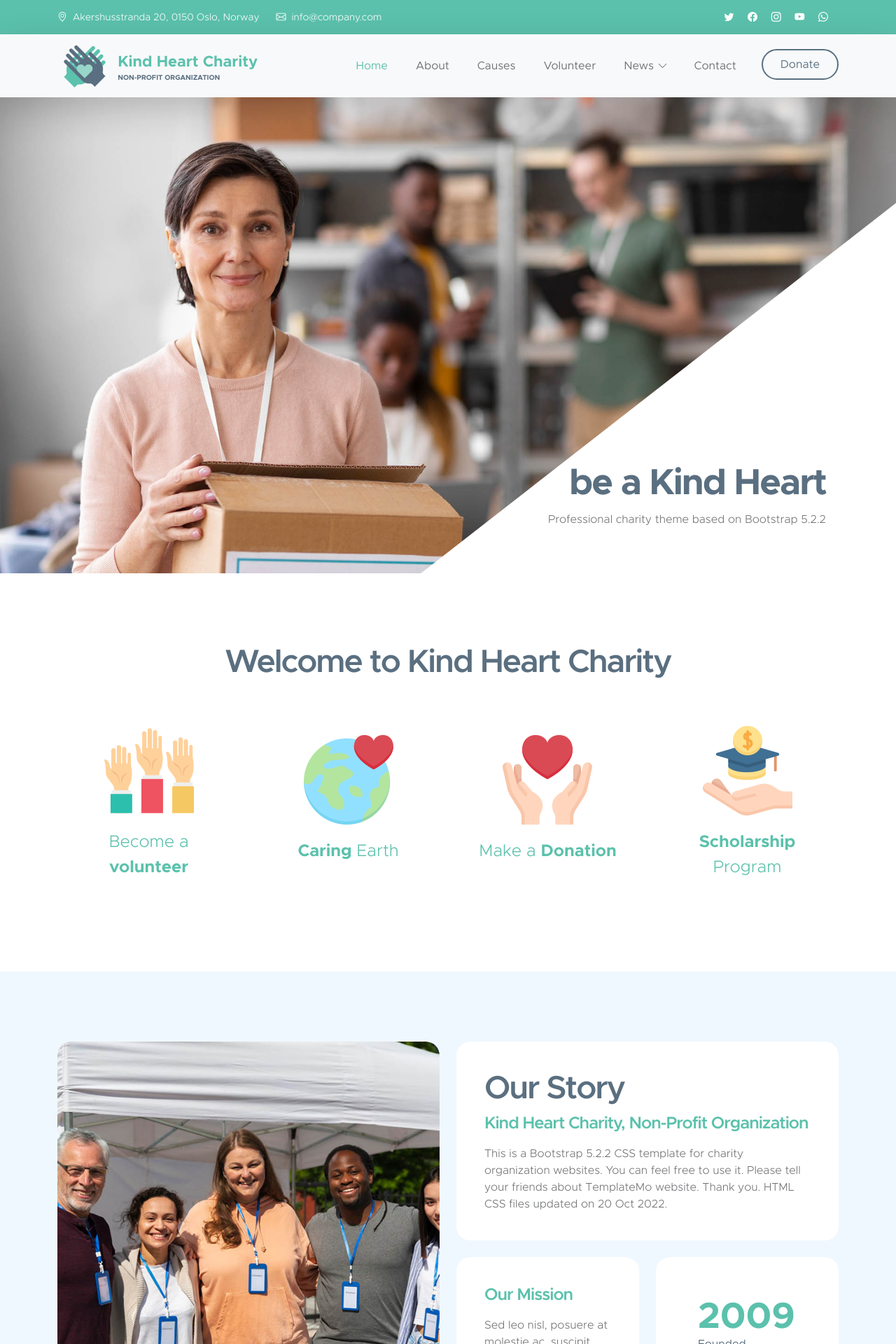
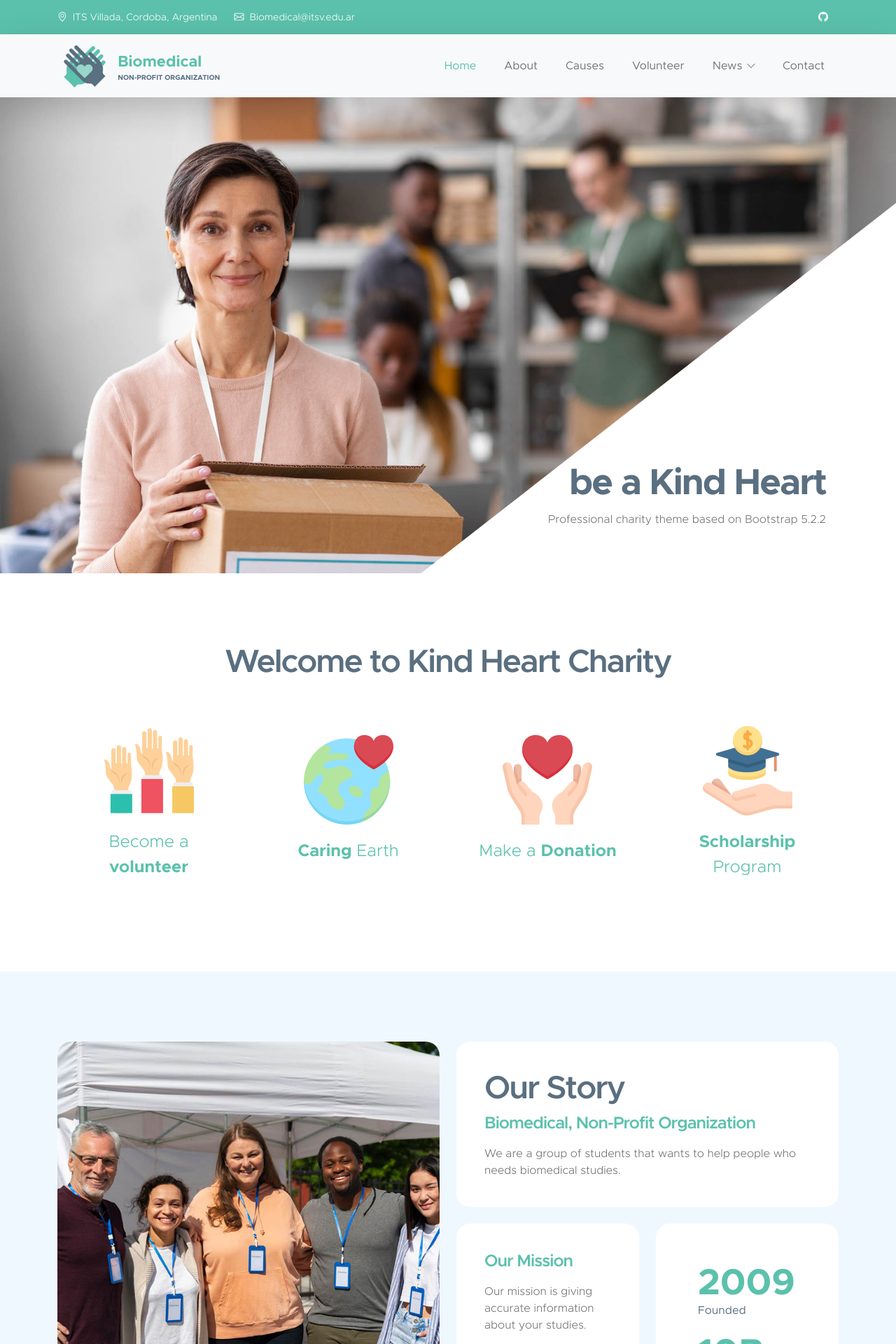
Before and after one commit to MateMar04/Biomedica, a Django app: page / in a window 1280 px wide. Shown: the top 1920 px of the page at 70% size. Run offline with Django 4.2, Linux system fonts and the light colour scheme; some libraries are stand-ins or nearby versions.

Commit message:
html navbar

```diff
--- a/conf/templates/index.html
+++ b/conf/templates/index.html
@@ -35,14 +35,14 @@ https://templatemo.com/tm-581-kind-heart-charity
                     <div class="col-lg-8 col-12 d-flex flex-wrap">
                         <p class="d-flex me-4 mb-0">
                             <i class="bi-geo-alt me-2"></i>
-                            Akershusstranda 20, 0150 Oslo, Norway
+                            ITS Villada, Cordoba, Argentina
                         </p>
 
                         <p class="d-flex mb-0">
                             <i class="bi-envelope me-2"></i>
 
-                            <a href="mailto:info@company.com">
-                                info@company.com
+                            <a href="mailto:Biomedical@itsv.edu.ar">
+                                Biomedical@itsv.edu.ar
                             </a>
                         </p>
                     </div>
@@ -50,23 +50,7 @@ https://templatemo.com/tm-581-kind-heart-charity
                     <div class="col-lg-3 col-12 ms-auto d-lg-block d-none">
                         <ul class="social-icon">
                             <li class="social-icon-item">
-                                <a href="#" class="social-icon-link bi-twitter"></a>
-                            </li>
-
-                            <li class="social-icon-item">
-                                <a href="#" class="social-icon-link bi-facebook"></a>
-                            </li>
-
-                            <li class="social-icon-item">
-                                <a href="#" class="social-icon-link bi-instagram"></a>
-                            </li>
-
-                            <li class="social-icon-item">
-                                <a href="#" class="social-icon-link bi-youtube"></a>
-                            </li>
-
-                            <li class="social-icon-item">
-                                <a href="#" class="social-icon-link bi-whatsapp"></a>
+                                <a href="https://github.com/MateMar04/Biomedica" class="social-icon-link bi-github"></a>
                             </li>
                         </ul>
                     </div>
@@ -80,7 +64,7 @@ https://templatemo.com/tm-581-kind-heart-charity
                 <a class="navbar-brand" href="index.html">
                     <img src="{%static 'images/logo.png'%}" class="logo img-fluid" alt="Kind Heart Charity">
                     <span>
-                        Kind Heart Charity
+                        Biomedical
                         <small>Non-profit Organization</small>
                     </span>
                 </a>
@@ -119,10 +103,6 @@ https://templatemo.com/tm-581-kind-heart-charity
 
                         <li class="nav-item">
                             <a class="nav-link click-scroll" href="#section_6">Contact</a>
-                        </li>
-
-                        <li class="nav-item ms-3">
-                            <a class="nav-link custom-btn custom-border-btn btn" href="donate.html">Donate</a>
                         </li>
                     </ul>
                 </div>
@@ -250,9 +230,9 @@ https://templatemo.com/tm-581-kind-heart-charity
                             <div class="custom-text-box">
                                 <h2 class="mb-2">Our Story</h2>
 
-                                <h5 class="mb-3">Kind Heart Charity, Non-Profit Organization</h5>
+                                <h5 class="mb-3">Biomedical, Non-Profit Organization</h5>
 
-                                <p class="mb-0">This is a Bootstrap 5.2.2 CSS template for charity organization websites. You can feel free to use it. Please tell your friends about TemplateMo website. Thank you. HTML CSS files updated on 20 Oct 2022.</p>
+                                <p class="mb-0">We are a group of students that wants to help people who needs biomedical studies.</p>
                             </div>
 
                             <div class="row">
@@ -260,7 +240,7 @@ https://templatemo.com/tm-581-kind-heart-charity
                                     <div class="custom-text-box mb-lg-0">
                                         <h5 class="mb-3">Our Mission</h5>
 
-                                        <p>Sed leo nisl, posuere at molestie ac, suscipit auctor quis metus</p>
+                                        <p>Our mission is giving accurate information about your studies.</p>
 
                                         <ul class="custom-list mt-2">
                                             <li class="custom-list-item d-flex">
@@ -289,7 +269,7 @@ https://templatemo.com/tm-581-kind-heart-charity
 
                                         <div class="counter-thumb mt-4">
                                             <div class="d-flex">
-                                                <span class="counter-number" data-from="1" data-to="120" data-speed="1000"></span>
+                                                <span class="counter-number" data-from="1" data-to="10" data-speed="1000"></span>
                                                 <span class="counter-number-text">B</span>
                                             </div>
 
@@ -304,9 +284,14 @@ https://templatemo.com/tm-581-kind-heart-charity
                 </div>
             </section>
 
+            <section class="hero-section hero-section-full-height">
+                <div class="container-fluid">
+                    <div class="row">
 
-            <section class="about-section section-padding">
-                <div class="container">
+                        <div class="col-lg-12 col-12 p-0">
+                            <div id="hero-slide" class="carousel carousel-fade slide" data-bs-ride="carousel">
+                                <div class="carousel-inner">
+                                    <div class="carousel-item active">
                                         <div class="row">
 
                                             <div class="col-lg-6 col-md-5 col-12">
@@ -314,7 +299,7 @@ https://templatemo.com/tm-581-kind-heart-charity
                                             </div>
 
                                             <div class="col-lg-5 col-md-7 col-12">
-                            <div class="custom-text-block">
+                                                <div class="carousel carousel-fade slide custom-text-block" data-bs-ride="carousel">
                                                     <h2 class="mb-0">Sandy Chan</h2>
 
                                                     <p class="text-muted mb-lg-4 mb-md-4">Co-Founding Partner</p>
@@ -336,6 +321,24 @@ https://templatemo.com/tm-581-kind-heart-charity
                                                             <a href="#" class="social-icon-link bi-instagram"></a>
                                                         </li>
                                                     </ul>
+                                                </div>
+                                            </div>
+
+                                        </div>
+                                    </div>
+
+
+                                </div>
+
+                                <button class="carousel-control-prev" type="button" data-bs-target="#hero-slide" data-bs-slide="prev">
+                                    <span class="carousel-control-prev-icon" aria-hidden="true"></span>
+                                    <span class="visually-hidden">Previous</span>
+                                </button>
+
+                                <button class="carousel-control-next" type="button" data-bs-target="#hero-slide" data-bs-slide="next">
+                                    <span class="carousel-control-next-icon" aria-hidden="true"></span>
+                                    <span class="visually-hidden">Next</span>
+                                </button>
                             </div>
                         </div>
 
```
Lines whose indentation alone changed are shown as unchanged.
